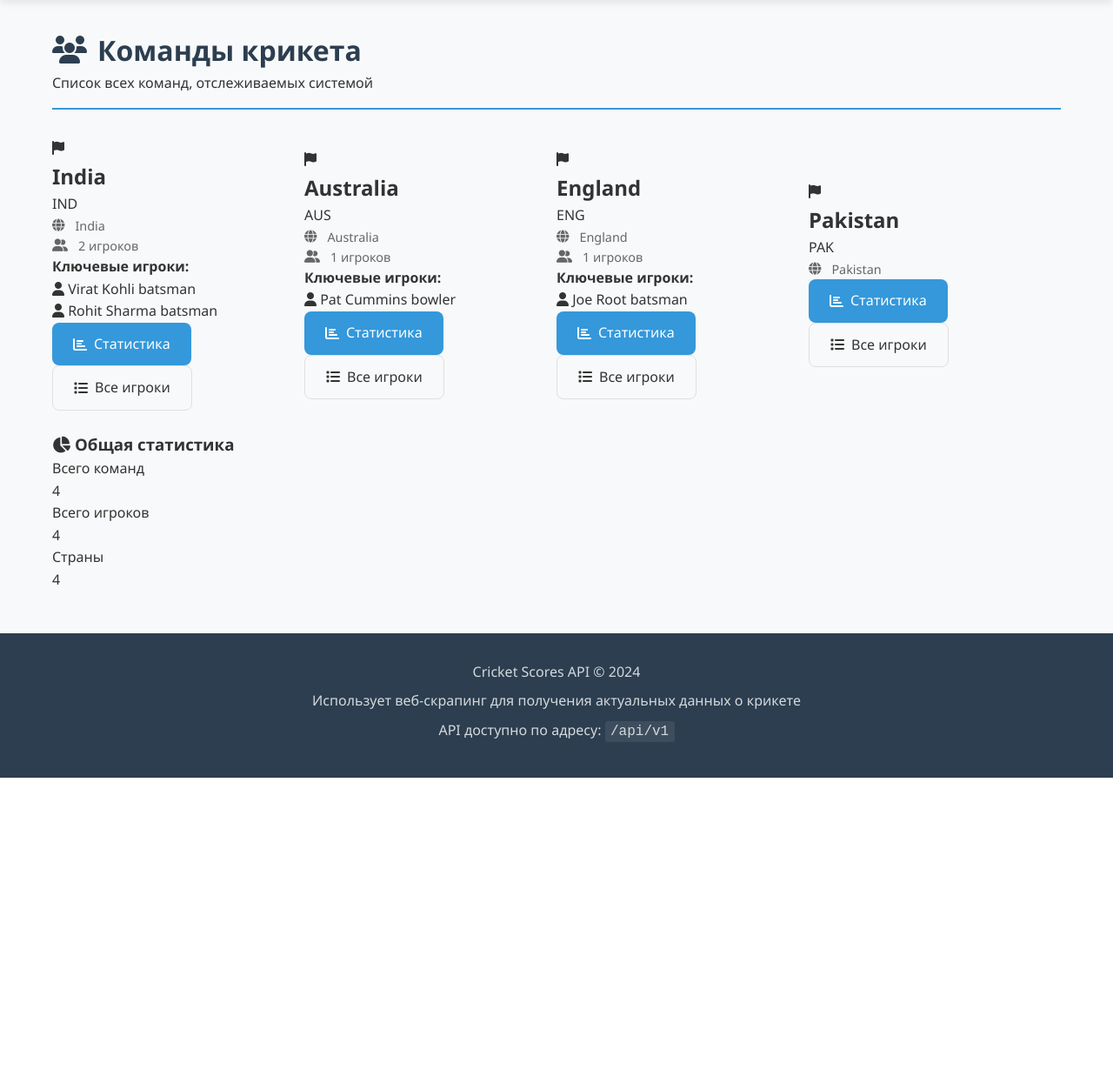
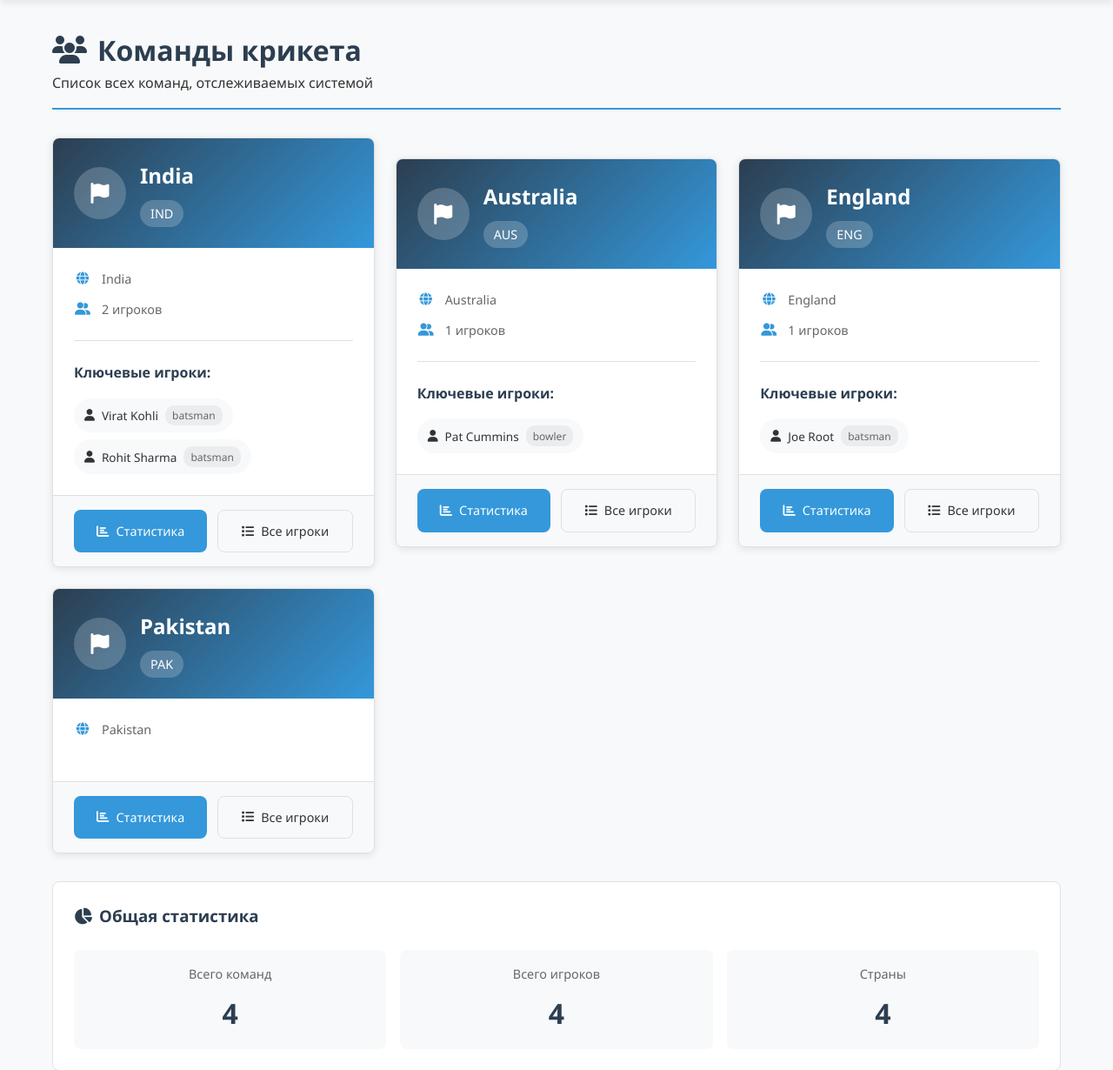
Before and after one commit to RATMIR312/kursach, a Flask app: page /teams in a window 1280 px wide. Shown: the part 74-1304 px from the top of the page at 87% size. Before the commit the page ends 968 px from the top, so only its background shows below. Run offline with Flask 3, Linux system fonts and the light colour scheme.

Commit message:
Update style.css

```diff
--- a/static/css/style.css
+++ b/static/css/style.css
@@ -1315,6 +1315,198 @@ footer code {
     border-bottom: none;
 }
 
+/* Стили для страницы команд */
+.teams-container {
+    display: grid;
+    grid-template-columns: repeat(auto-fill, minmax(300px, 1fr));
+    gap: 1.5rem;
+    margin: 2rem 0;
+}
+
+@media (max-width: 768px) {
+    .teams-container {
+        grid-template-columns: 1fr;
+    }
+}
+
+.team-card {
+    background-color: var(--card-bg);
+    border-radius: var(--border-radius);
+    overflow: hidden;
+    box-shadow: var(--shadow);
+    transition: var(--transition);
+    border: 1px solid var(--border-color);
+}
+
+.team-card:hover {
+    transform: translateY(-5px);
+    box-shadow: 0 10px 20px rgba(0, 0, 0, 0.1);
+    border-color: var(--secondary-color);
+}
+
+.team-header {
+    display: flex;
+    align-items: center;
+    padding: 1.5rem;
+    background: linear-gradient(135deg, var(--primary-color), var(--secondary-color));
+    color: white;
+}
+
+.team-logo {
+    width: 60px;
+    height: 60px;
+    border-radius: 50%;
+    background-color: rgba(255, 255, 255, 0.2);
+    display: flex;
+    align-items: center;
+    justify-content: center;
+    margin-right: 1rem;
+    font-size: 1.5rem;
+}
+
+.team-info h2 {
+    margin: 0;
+    font-size: 1.5rem;
+    font-weight: 600;
+}
+
+.team-shortname {
+    background-color: rgba(255, 255, 255, 0.2);
+    padding: 0.25rem 0.75rem;
+    border-radius: 20px;
+    font-size: 0.9rem;
+    font-weight: 500;
+    display: inline-block;
+    margin-top: 0.5rem;
+}
+
+.team-body {
+    padding: 1.5rem;
+}
+
+.team-details {
+    display: flex;
+    flex-direction: column;
+    gap: 0.75rem;
+    margin-bottom: 1.5rem;
+}
+
+.detail {
+    display: flex;
+    align-items: center;
+    gap: 0.75rem;
+    color: var(--text-secondary);
+    font-size: 0.9rem;
+}
+
+.detail i {
+    width: 20px;
+    text-align: center;
+    color: var(--secondary-color);
+}
+
+.team-players {
+    margin-top: 1.5rem;
+    padding-top: 1.5rem;
+    border-top: 1px solid var(--border-color);
+}
+
+.team-players h4 {
+    margin-bottom: 1rem;
+    color: var(--primary-color);
+    font-size: 1rem;
+}
+
+.players-list {
+    display: flex;
+    flex-wrap: wrap;
+    gap: 0.5rem;
+}
+
+.player-chip {
+    display: inline-flex;
+    align-items: center;
+    gap: 0.5rem;
+    padding: 0.5rem 0.75rem;
+    background-color: var(--light-bg);
+    border-radius: 20px;
+    font-size: 0.85rem;
+    color: var(--text-primary);
+}
+
+.player-chip.more {
+    background-color: rgba(52, 152, 219, 0.1);
+    color: var(--secondary-color);
+    font-weight: 500;
+}
+
+.player-role {
+    font-size: 0.75rem;
+    padding: 0.15rem 0.5rem;
+    background-color: rgba(0, 0, 0, 0.05);
+    border-radius: 10px;
+    color: var(--text-secondary);
+}
+
+.team-footer {
+    padding: 1rem 1.5rem;
+    background-color: var(--light-bg);
+    border-top: 1px solid var(--border-color);
+    display: flex;
+    gap: 0.75rem;
+}
+
+.team-footer .btn {
+    flex: 1;
+    justify-content: center;
+    font-size: 0.9rem;
+}
+
+/* Статистика команд */
+.teams-stats {
+    margin-top: 2rem;
+}
+
+.stats-card {
+    background-color: var(--card-bg);
+    padding: 1.5rem;
+    border-radius: var(--border-radius);
+    border: 1px solid var(--border-color);
+}
+
+.stats-card h3 {
+    margin-bottom: 1.5rem;
+    color: var(--primary-color);
+    display: flex;
+    align-items: center;
+    gap: 0.5rem;
+}
+
+.stats-grid {
+    display: grid;
+    grid-template-columns: repeat(auto-fit, minmax(150px, 1fr));
+    gap: 1rem;
+}
+
+.stat-item {
+    text-align: center;
+    padding: 1rem;
+    background-color: var(--light-bg);
+    border-radius: var(--border-radius);
+}
+
+.stat-label {
+    font-size: 0.9rem;
+    color: var(--text-secondary);
+    margin-bottom: 0.5rem;
+}
+
+.stat-value {
+    font-size: 2rem;
+    font-weight: bold;
+    color: var(--primary-color);
+}
+
 /* Утилиты */
 .text-center { text-align: center; }
 .text-right { text-align: right; }
```
